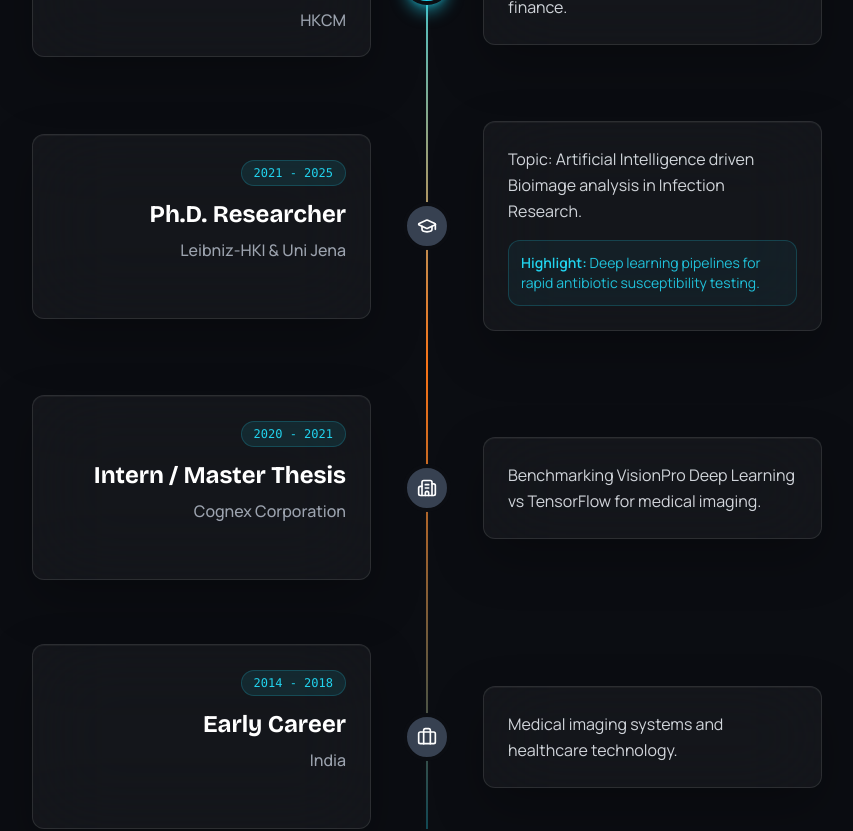
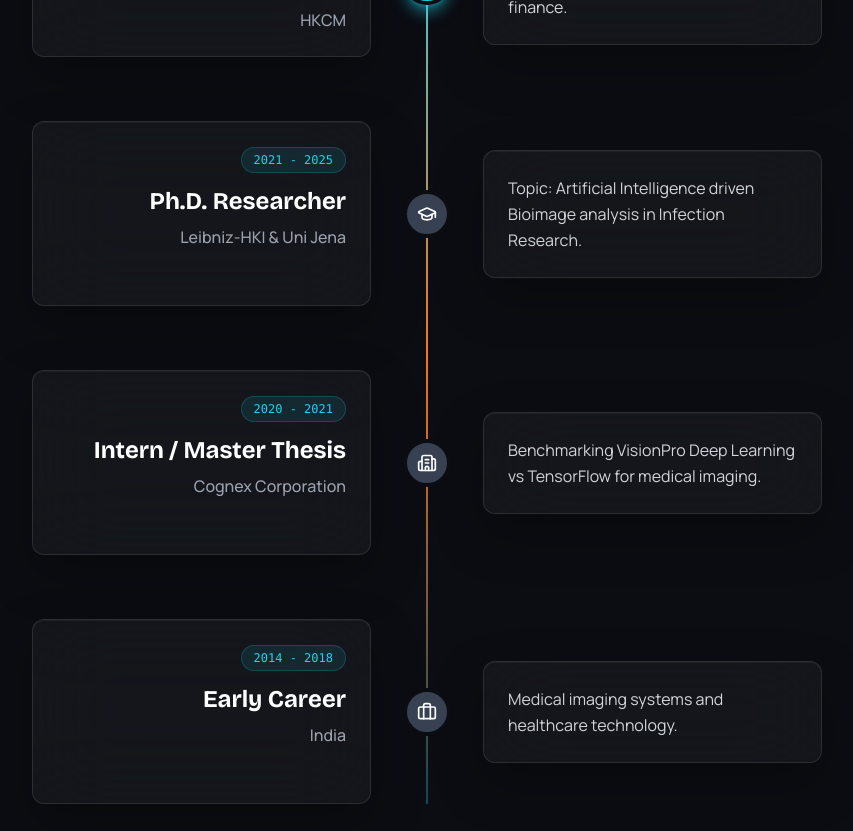
Before and after one commit to as4401s/My_Website, a React (Vite) app: page / in a window 1280 px wide. Shown: the part 1120-1951 px from the top of the page, without its empty margins (213-1066 px from the left). Built offline with nearby package versions, Linux system fonts and the light colour scheme.

Commit message:
fix: remove PhD highlight box, keep only topic description

```diff
--- a/src/sections/Experience.tsx
+++ b/src/sections/Experience.tsx
@@ -22,7 +22,6 @@ const experiences = [
     company: 'Leibniz-HKI & Uni Jena',
     date: '2021 - 2025',
     description: 'Topic: Artificial Intelligence driven Bioimage analysis in Infection Research.',
-    achievement: 'Deep learning pipelines for rapid antibiotic susceptibility testing.',
     icon: GraduationCap,
     current: false,
     details: [
@@ -220,13 +219,6 @@ export default function Experience() {
                           <p className="text-gray-300 text-base leading-relaxed">
                             {exp.description}
                           </p>
-                          {exp.achievement && (
-                            <div className="mt-4 p-3 rounded-lg bg-brand-accent/5 border border-brand-accent/20">
-                              <p className="text-sm text-brand-accent/90">
-                                <span className="font-semibold text-brand-accent">Highlight:</span> {exp.achievement}
-                              </p>
-                            </div>
-                          )}
                         </div>
                       </div>
                     </div>
@@ -264,13 +256,6 @@ export default function Experience() {
                         <p className="text-gray-400 text-sm mt-3 leading-relaxed">
                           {exp.description}
                         </p>
-                        {exp.achievement && (
-                          <div className="mt-3 p-3 rounded-lg bg-brand-accent/5 border border-brand-accent/20">
-                            <p className="text-xs text-brand-accent/90">
-                              <span className="font-semibold text-brand-accent">Highlight:</span> {exp.achievement}
-                            </p>
-                          </div>
-                        )}
                         {exp.details && (
                           <div className="mt-3 flex items-center gap-1 text-brand-accent text-sm">
                             <span>Tap for details</span>
@@ -316,14 +301,6 @@ export default function Experience() {
             <div className="space-y-4">
               <p className="text-gray-300">{selectedExp.description}</p>
 
-              {selectedExp.achievement && (
-                <div className="p-4 rounded-lg bg-brand-accent/10 border border-brand-accent/30">
-                  <p className="text-sm text-brand-accent">
-                    <span className="font-semibold">Key Achievement:</span> {selectedExp.achievement}
-                  </p>
-                </div>
-              )}
-
               <div>
                 <h4 className="text-lg font-semibold text-white mb-3">Highlights</h4>
                 <ul className="space-y-3">
```
